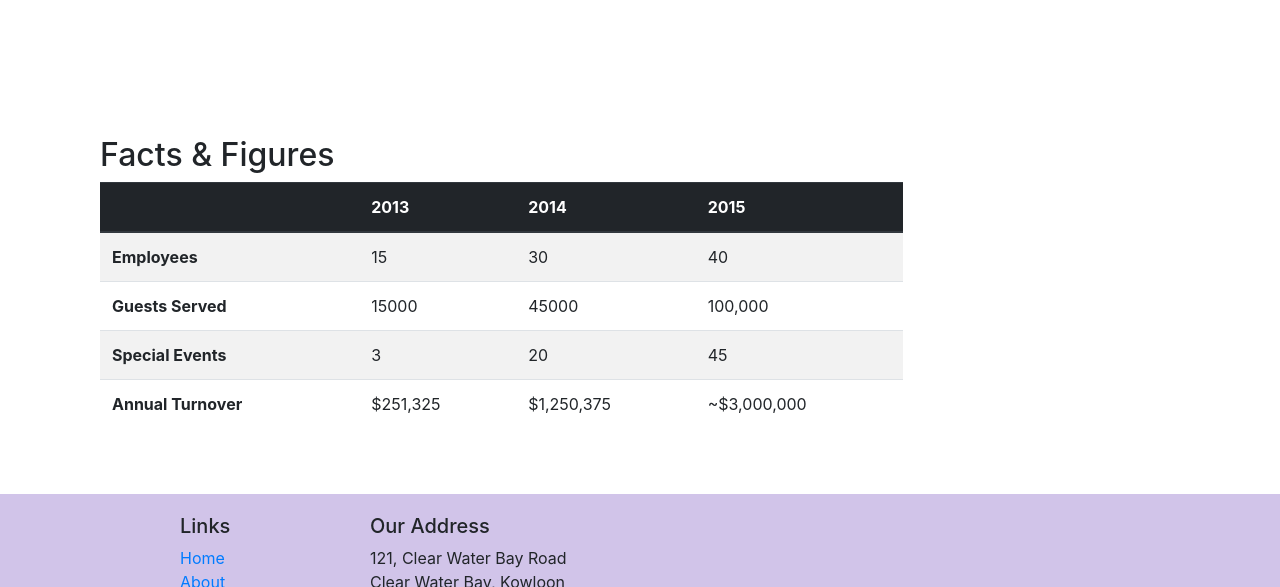
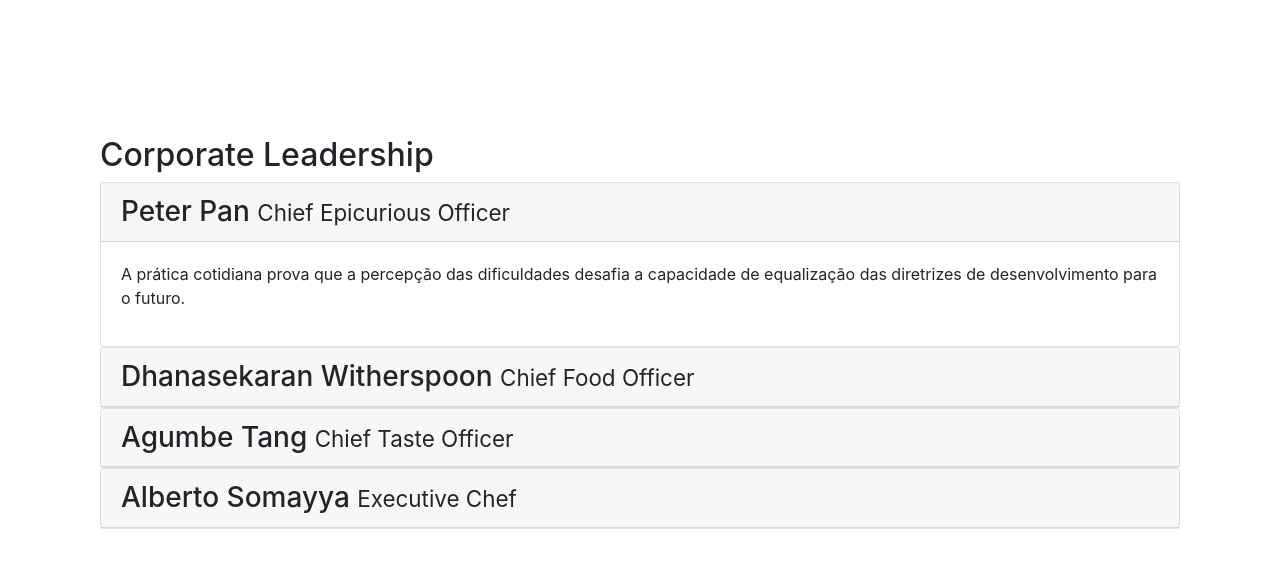
Before and after one commit to Haiga/restaurant-with-bootstrap, a website: page aboutus.html in a window 1280 px wide. Shown: the part 1285-1872 px from the top of the page. Drawn offline with nearby package versions, Linux system fonts and the light colour scheme.

Commit message:
accordion component

```diff
--- a/aboutus.html
+++ b/aboutus.html
@@ -192,6 +192,74 @@
             </div>
         </div>
 
+
+        <div class="row row-content">
+            <div class="col-12">
+                <h2>Corporate Leadership</h2>
+
+                <div id="accordion">
+                    <div class="card">
+                        <div class="card-header" role="tab" id="peterhead">
+                        <h3 class="mb-0">
+                            <a data-toggle="collapse" data-target="#peter2">
+                            Peter Pan <small>Chief Epicurious Officer</small>
+                            </a>
+                        </h3>
+                        </div>
+                        <div class="collapse show" id="peter2" data-parent="#accordion">
+                            <div class="card-body">
+                                <p class="d-none d-sm-block">A prática cotidiana prova que a percepção das dificuldades desafia a capacidade de equalização das diretrizes de desenvolvimento para o futuro.</p>
+                            </div>
+                        </div>
+                    </div>
+
+                    <div class="card">
+                        <div class="card-header" role="tab" id="dannyhead">
+                        <h3 class="mb-0">
+                            <a class="collapsed" data-toggle="collapse" data-target="#danny2">
+                            Dhanasekaran Witherspoon <small>Chief Food Officer</small>
+                            </a>
+                        </h3>
+                    </div>
+                    <div class="collapse" id="danny2" data-parent="#accordion">
+                        <div class="card-body">
+                            <p class="d-none d-sm-block">    No entanto, não podemos esquecer que a percepção das dificuldades oferece uma interessante oportunidade para verificação das formas de ação.</em></p>
+                        </div>
+                    </div>
+                </div>
+                <div class="card">
+                        <div class="card-header" role="tab" id="agumbehead">
+                        <h3 class="mb-0">
+                            <a class="collapsed" data-toggle="collapse" data-target="#agumbe2">
+                            Agumbe Tang <small>Chief Taste Officer</small>
+                            </a>
+                        </h3>
+                    </div>
+                    <div class="collapse" id="agumbe2" data-parent="#accordion">
+                        <div class="card-body">
+                            <p class="d-none d-sm-block">O incentivo ao avanço tecnológico, assim como o início da atividade geral de formação de atitudes oferece uma interessante oportunidade para verificação de todos os recursos funcionais envolvidos.</p>
+                        </div>
+                    </div>
+                </div>
+                <div class="card">
+                        <div class="card-header" role="tab" id="albertohead">
+                        <h3 class="mb-0">
+                            <a class="collapsed" data-toggle="collapse" data-target="#alberto2">
+                            Alberto Somayya <small>Executive Chef</small>
+                            </a>
+                        </h3>
+                    </div>
+                    <div class="collapse" id="alberto2" data-parent="#accordion">
+                        <div class="card-body">
+                            <p class="d-none d-sm-block">O empenho em analisar o surgimento do comércio virtual promove a alavancagem das formas de ação.</em></p>
+                        </div>
+                    </div>
+                </div>
+
+                </div>
+            </div>
+        </div>
+
         <div class="row row-content">
             <div class="col-12 col-sm-9">
                 <h2>Facts &amp; Figures</h2>
```
